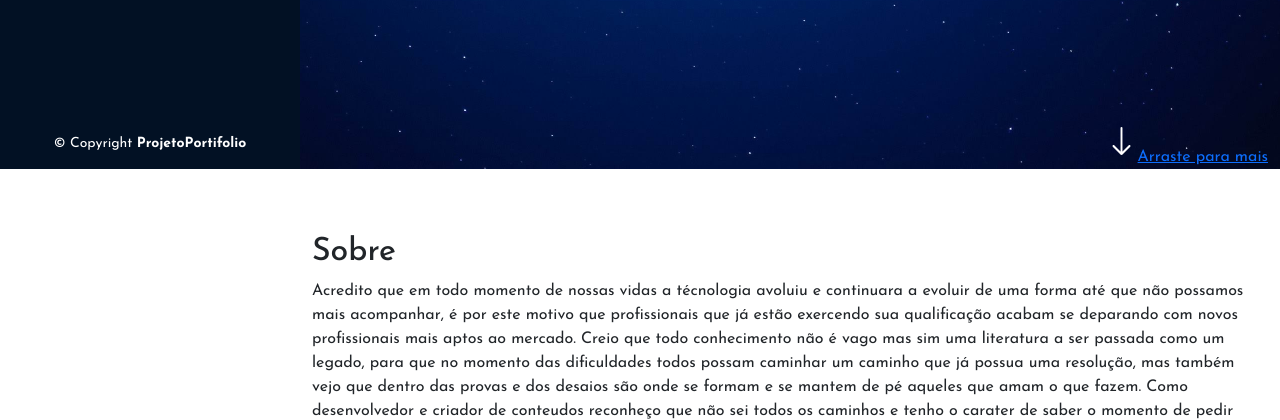
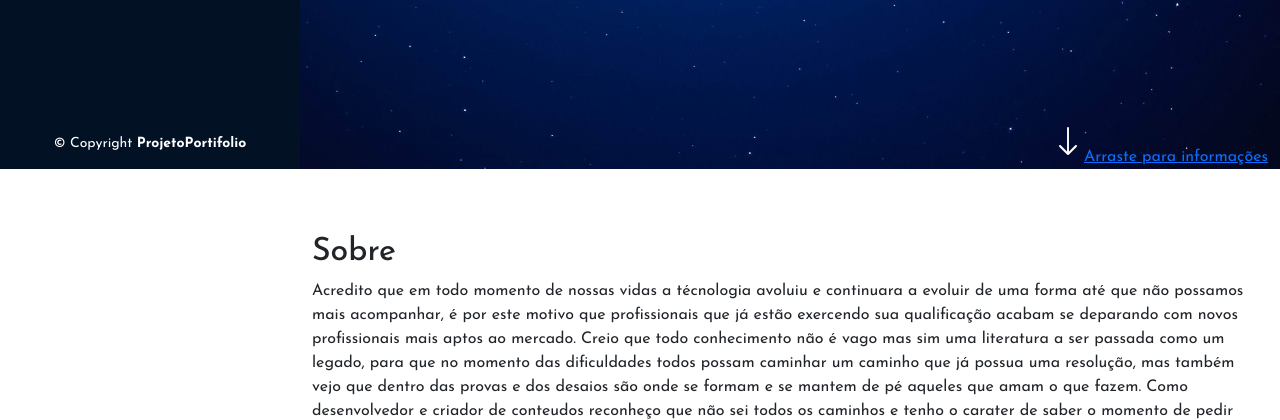
Before and after one commit to mgvictor123456/desafioPortif-lio, a Flask app: page / in a window 1280 px wide. Shown: the part 631-1051 px from the top of the page. Run offline with Flask 2, Linux system fonts and the light colour scheme; some libraries are stand-ins or nearby versions.

Commit message:
atualizado

```diff
--- /dev/null
+++ b/sad.py
@@ -0,0 +1,2 @@
+email = 'marcelopereiraprojetos08@gmail.com'
+senha = 'Marcelo123.'
--- a/templates/index.html
+++ b/templates/index.html
@@ -68,7 +68,7 @@
                 <div id="arraste" class="d-flex align-items-center">
                     <i class="bi bi-arrow-down text-white pe-2 fs-2" aria-hidden="true"></i>
                 </div>
-                <a href="#sobre">Arraste para mais</a>
+                <a href="#sobre">Arraste para informações</a>
             </div>
 
         </section>
```
Also changed, not shown: 1 other file.
